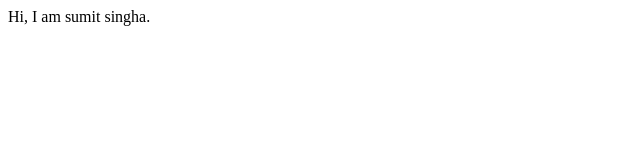
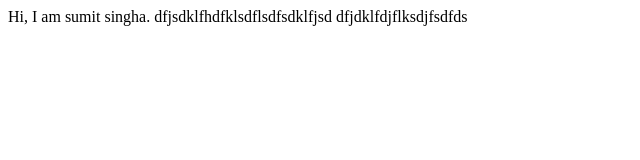
Before and after one commit to sumitsingha10/hiw, a plain HTML site: page index.html in a window 1280 px wide. Shown: the whole page, without its empty margins (0-640 px from the left). Drawn offline with Linux system fonts and the light colour scheme.

Commit message:
html code changed

```diff
--- a/index.html
+++ b/index.html
@@ -7,6 +7,8 @@
     <link rel="stylesheet" href="style.css">
 </head>
 <body>
-    Hi, I am sumit singha.
+    Hi, I am sumit singha. dfjsdklfhdfklsdflsdfsdklfjsd
+    dfjdklfdjflksdjfsdfds
+
 </body>
 </html>
```
